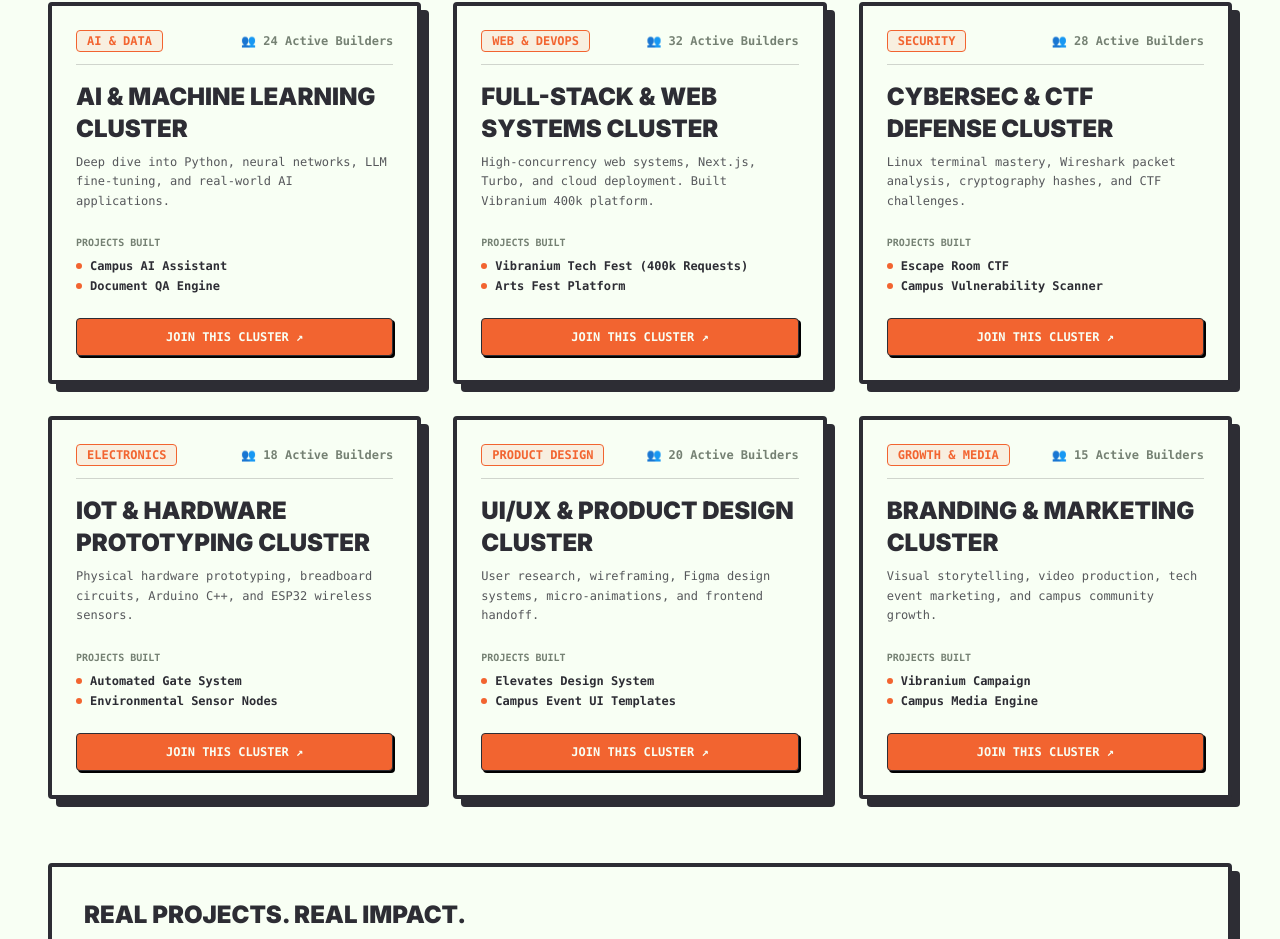
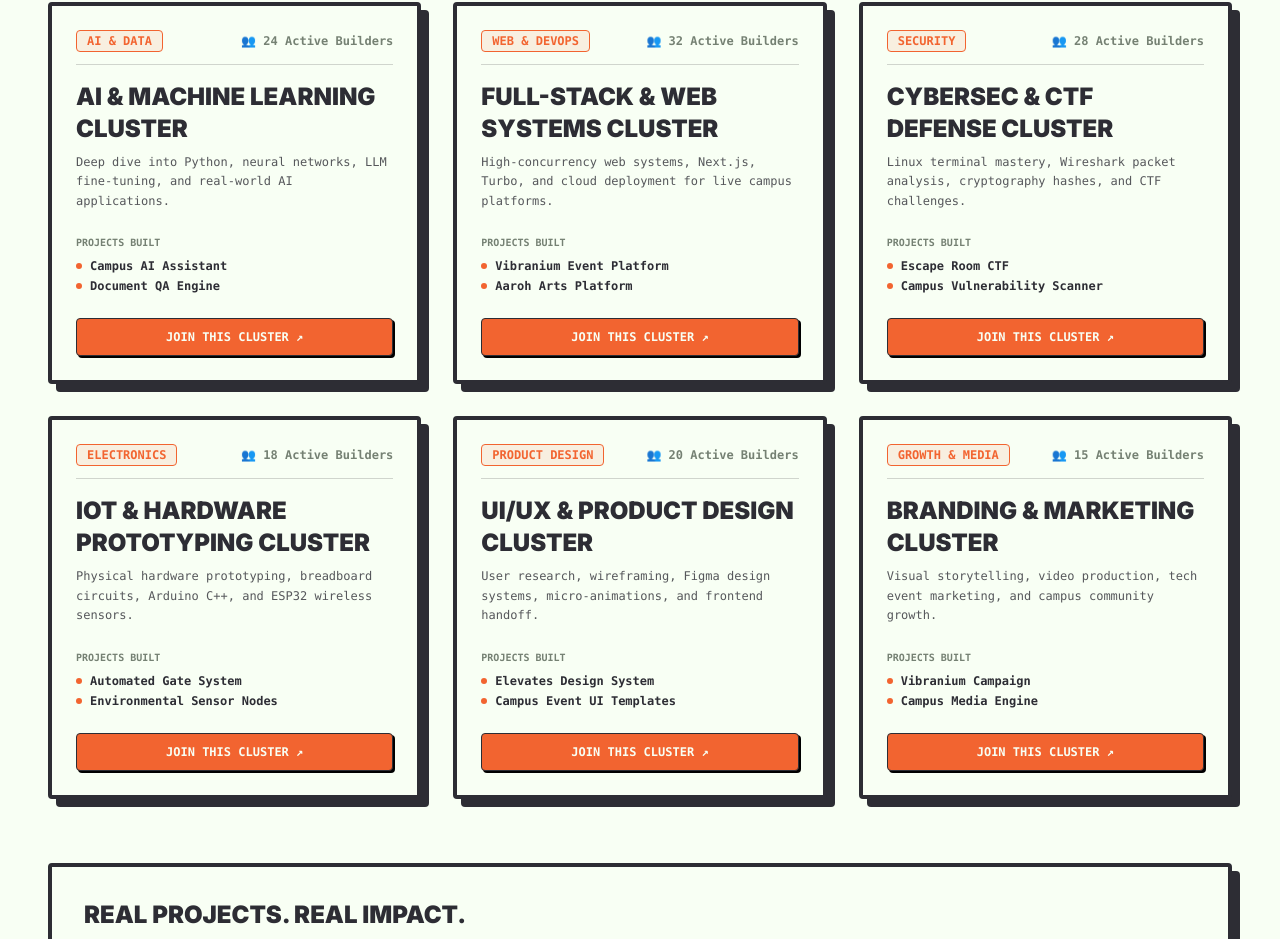
Before and after one commit to Elevates-Foundation/Elevates-web, a Next.js app: page /clusters in a window 1280 px wide. Shown: the part 1530-2469 px from the top of the page. Built offline with nearby package versions, Linux system fonts and the light colour scheme.

Commit message:
feat(clusters): update 6 technical clusters curriculum and domain leads

```diff
--- a/src/app/clusters/page.tsx
+++ b/src/app/clusters/page.tsx
@@ -6,7 +6,7 @@ import { BreadcrumbJsonLd } from "@/components/seo/breadcrumb-jsonld";
 
 export const metadata: Metadata = {
   title: "Clusters | ELEVATES Learning Groups",
-  description: "Why Clusters Matter — turning open workshops into committed builders, real student projects, and future leaders.",
+  description: "Why Clusters Matter: turning open workshops into committed builders, real student projects, and future leaders.",
   alternates: {
     canonical: "/clusters",
   },
@@ -35,8 +35,8 @@ const CLUSTERS = [
     id: "fullstack",
     title: "Full-Stack & Web Systems Cluster",
     badge: "WEB & DEVOPS",
-    description: "High-concurrency web systems, Next.js, Turbo, and cloud deployment. Built Vibranium 400k platform.",
-    projects: ["Vibranium Tech Fest (400k Requests)", "Arts Fest Platform"],
+    description: "High-concurrency web systems, Next.js, Turbo, and cloud deployment for live campus platforms.",
+    projects: ["Vibranium Event Platform", "Aaroh Arts Platform"],
     metrics: "32 Active Builders"
   },
   {
```
